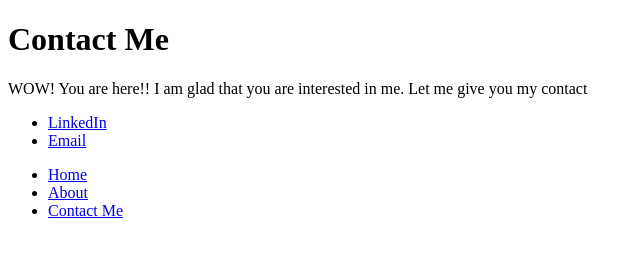
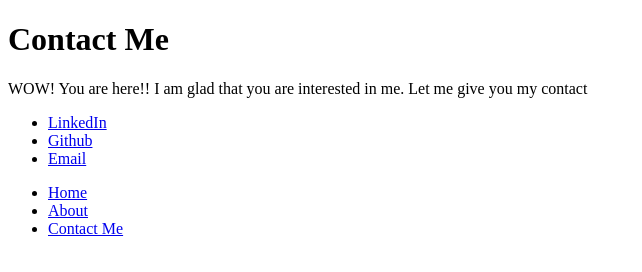
Before and after one commit to hychanbn1009/The_Odin_Project-Basic-Informational-Site, a plain HTML site: page contact-me.html in a window 1280 px wide. Shown: the whole page, without its empty margins (0-642 px from the left). Drawn offline with Linux system fonts and the light colour scheme.

Commit message:
added github in contact me

```diff
--- a/contact-me.html
+++ b/contact-me.html
@@ -5,6 +5,7 @@
         <p>WOW! You are here!! I am glad that you are interested in me. Let me give you my contact</p>
         <ul>
             <li><a href='https://www.linkedin.com/in/hychanbn/'>LinkedIn</a></li>
+            <li><a href='https://github.com/hychanbn1009'>Github</a></li>
             <li><a href='mailto:hychanbn1009@gmail.com'>Email</a></li>
         </ul>
         <ul>
```
